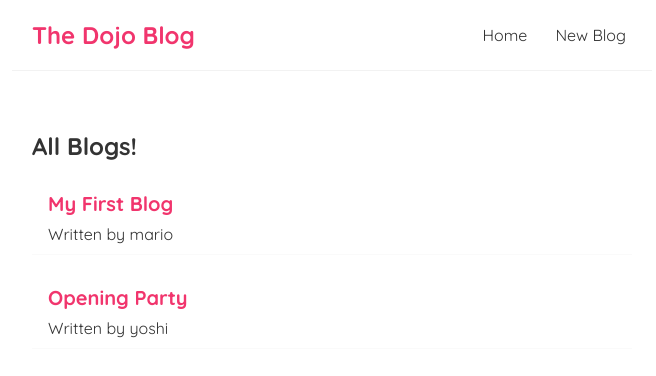
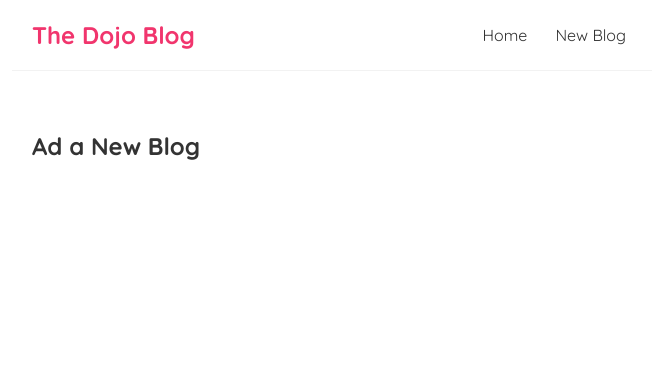
Before and after one commit to MiguelLamas/micro-blog-react, a React (Create React App) app: page /create in a window 1280 px wide. Shown: the top 376 px of the page, without its empty margins (308-964 px from the left). Built offline with nearby package versions, Linux system fonts and the light colour scheme; data requests are answered from the project's data file.

Commit message:
Practicing React - Router Links

```diff
--- a/src/App.js
+++ b/src/App.js
@@ -11,8 +11,11 @@
        <Navbar />
         <div className="content">
         <Switch>
-          <Route path="/">
+          <Route exact path="/">
             <Home />
+          </Route>
+          <Route path="/create">
+            <Create />
           </Route>
         </Switch>
         </div>
--- a/src/components/Create.js
+++ b/src/components/Create.js
@@ -1,3 +1,5 @@
+import React from "react";
+
 const Create = () => {
     return (
         <div className="create">
--- a/src/components/Home.js
+++ b/src/components/Home.js
@@ -10,8 +10,8 @@
   return (
     <div className="home">
       { error && <div>{ error }</div> }
-      {isPending && <div>Loading...</div>}
-      {blogs && <BlogList blogs={blogs} title="All Blogs!" />}
+      { isPending && <div>Loading...</div> }
+      { blogs && <BlogList blogs={blogs} title="All Blogs!" /> }
     </div>
   );
 };
--- a/src/components/Navbar.js
+++ b/src/components/Navbar.js
@@ -1,12 +1,13 @@
 import React from 'react';
+import { Link } from "react-router-dom";
 
 const Navbar = () => {
   return (
     <nav className="navbar">
       <h1>The Dojo Blog</h1>
       <div className="links">
-        <a href="/">Home</a>
-        <a href="/create">New Blog</a>
+        <Link to="/">Home</Link>
+        <Link to="/create">New Blog</Link>
       </div>
     </nav>
   );
```
